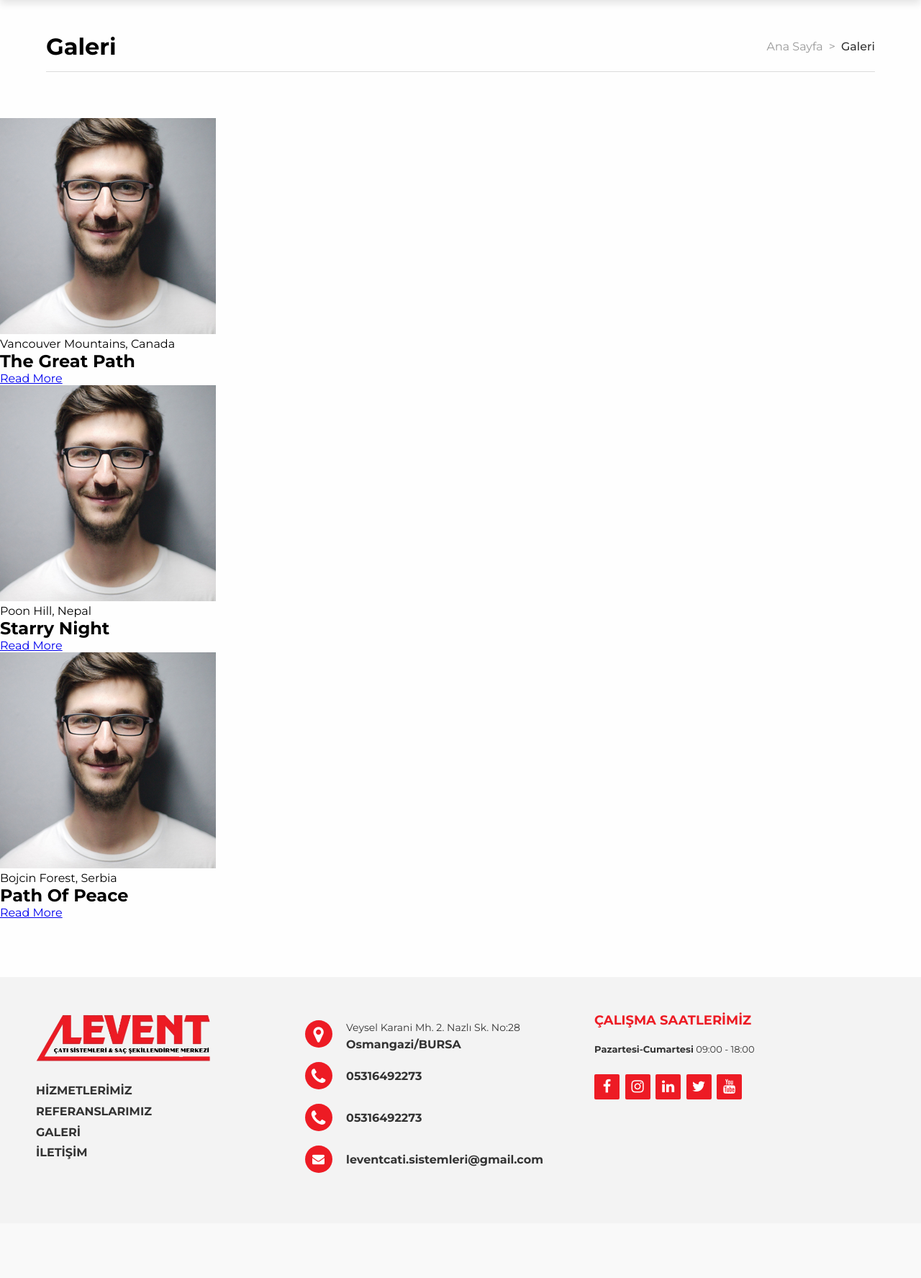
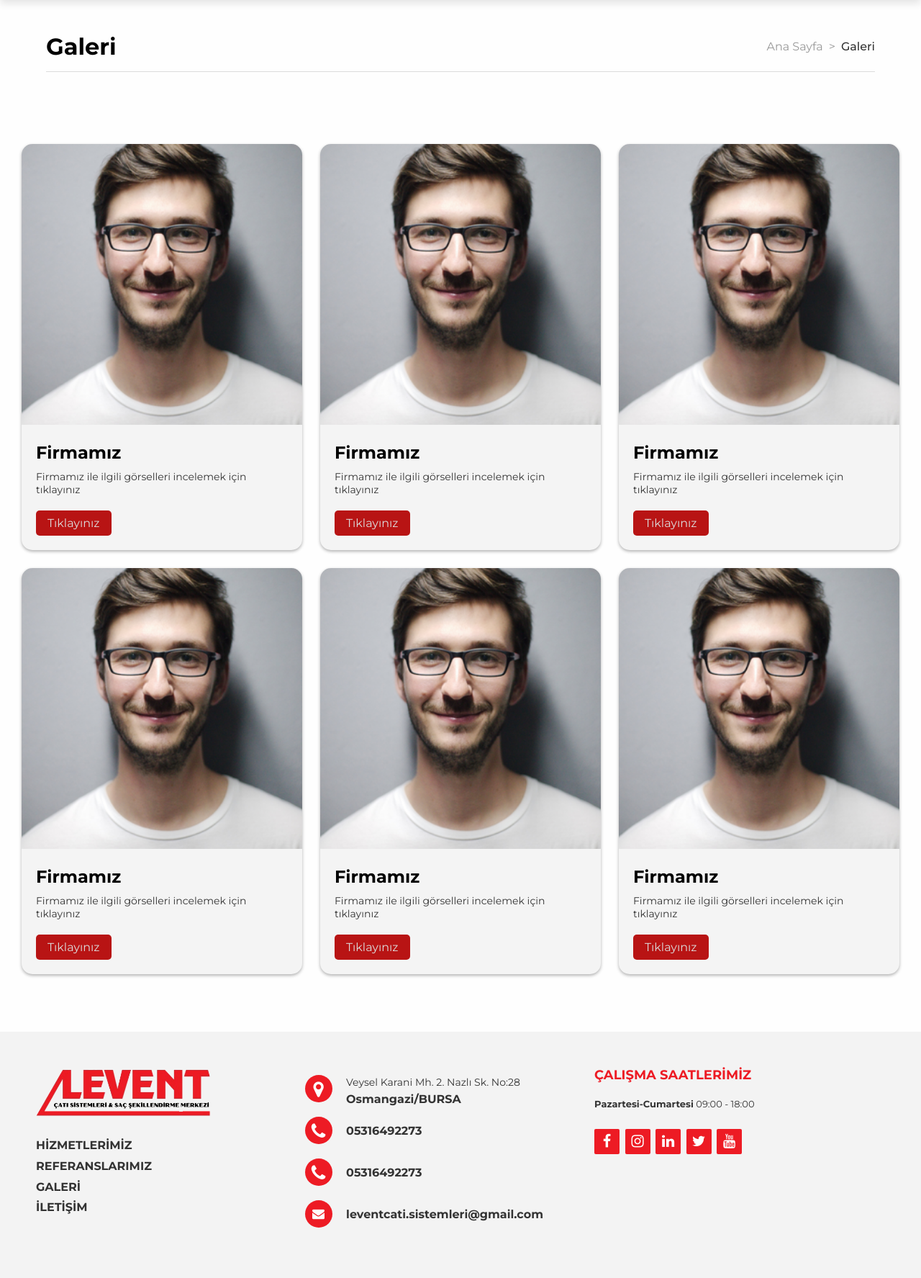
Before and after one commit to fatmaslmz16/levent-main, a PHP site: page /galeri.php in a window 1280 px wide. Shown: the part 64-1839 px from the top of the page at 72% size. Before the commit the page ends 1693 px from the top, so only its background shows below. Run offline with PHP 8.4, Linux system fonts and the light colour scheme; some libraries are stand-ins or nearby versions.

Commit message:
ana galeri yapıldı

```diff
--- a/assets/css/style.css
+++ b/assets/css/style.css
@@ -774,3 +774,55 @@ textarea {
         width: 100%;
     }
 }
+
+.card-container{
+    display: flex;
+    justify-content: center;
+    flex-wrap: wrap;
+    gap: 25px;
+    margin-top: 100px;
+}
+
+.card{
+    max-width: 390px;
+    background-color: #f4f4f4;
+    border-radius: 15px;
+    box-shadow: 0px 2px 4px rgba(0,0,0,0.30);
+    overflow: hidden;
+    transition: transform 0.6 ease;
+}
+
+.card:hover{
+    transform: translateY(-20px);
+}
+
+.card img{
+    width: 100%;
+    height: auto;
+    object-fit:cover ;
+}
+
+.card-content{
+    padding: 20px;
+}
+
+.card-content h1{
+    font-size: 24px;
+    margin-bottom: 10px;
+}
+
+.card-content p{
+    font-size: 14px;
+    color: #333;
+    margin-bottom:20px ;
+}
+
+.card-button{
+    display: inline-block;
+    background-color: #b81414;
+    color: #dcdcdc;
+    text-decoration: none;
+    border-radius: 5px;
+    padding:8px 16px ;
+
+}
--- a/galeri.php
+++ b/galeri.php
@@ -22,41 +22,72 @@
                 <li><a href="galeri.php" class="page-link active">Galeri</a></li>
             </ul>
         </div>
+    </div>
+
+    <div class="card-container">
+      <div class="card">
+         <img src="assets/img/user-1.png">
+         <div class="card-content">
+            <h1>Firmamız</h1>
+            <p>Firmamız ile ilgili görselleri incelemek için
+               tıklayınız
+            </p>
+            <a href=""class="card-button">Tıklayınız</a>
+         </div>
+      </div>
+      <div class="card">
+         <img src="assets/img/user-1.png">
+         <div class="card-content">
+            <h1>Firmamız</h1>
+            <p>Firmamız ile ilgili görselleri incelemek için
+               tıklayınız
+            </p>
+            <a href=""class="card-button">Tıklayınız</a>
+         </div>
+      </div>
+      <div class="card">
+         <img src="assets/img/user-1.png">
+         <div class="card-content">
+            <h1>Firmamız</h1>
+            <p>Firmamız ile ilgili görselleri incelemek için
+               tıklayınız
+            </p>
+            <a href=""class="card-button">Tıklayınız</a>
+         </div>
+      </div>
+      <div class="card">
+         <img src="assets/img/user-1.png">
+         <div class="card-content">
+            <h1>Firmamız</h1>
+            <p>Firmamız ile ilgili görselleri incelemek için
+               tıklayınız
+            </p>
+            <a href=""class="card-button">Tıklayınız</a>
+         </div>
+      </div>
+      <div class="card">
+         <img src="assets/img/user-1.png">
+         <div class="card-content">
+            <h1>Firmamız</h1>
+            <p>Firmamız ile ilgili görselleri incelemek için
+               tıklayınız
+            </p>
+            <a href=""class="card-button">Tıklayınız</a>
+         </div>
+      </div>
+      <div class="card">
+         <img src="assets/img/user-1.png">
+         <div class="card-content">
+            <h1>Firmamız</h1>
+            <p>Firmamız ile ilgili görselleri incelemek için
+               tıklayınız
+            </p>
+            <a href=""class="card-button">Tıklayınız</a>
+         </div>
+      </div>
+    </div>
 
 
-        <div class="container">
-         <div class="card__container">
-            <article class="card__article">
-               <img src="assets/img/user-1.png" alt="image" class="card__img">
-
-               <div class="card__data">
-                  <span class="card__description">Vancouver Mountains, Canada</span>
-                  <h2 class="card__title">The Great Path</h2>
-                  <a href="#" class="card__button">Read More</a>
-               </div>
-            </article>
-
-            <article class="card__article">
-               <img src="assets/img/user-1.png" alt="image" class="card__img">
-
-               <div class="card__data">
-                  <span class="card__description">Poon Hill, Nepal</span>
-                  <h2 class="card__title">Starry Night</h2>
-                  <a href="#" class="card__button">Read More</a>
-               </div>
-            </article>
-
-            <article class="card__article">
-               <img src="assets/img/user-1.png" alt="image" class="card__img">
-
-               <div class="card__data">
-                  <span class="card__description">Bojcin Forest, Serbia</span>
-                  <h2 class="card__title">Path Of Peace</h2>
-                  <a href="#" class="card__button">Read More</a>
-               </div>
-            </article>
-         </div>
-      </div>
 
 
 
```
